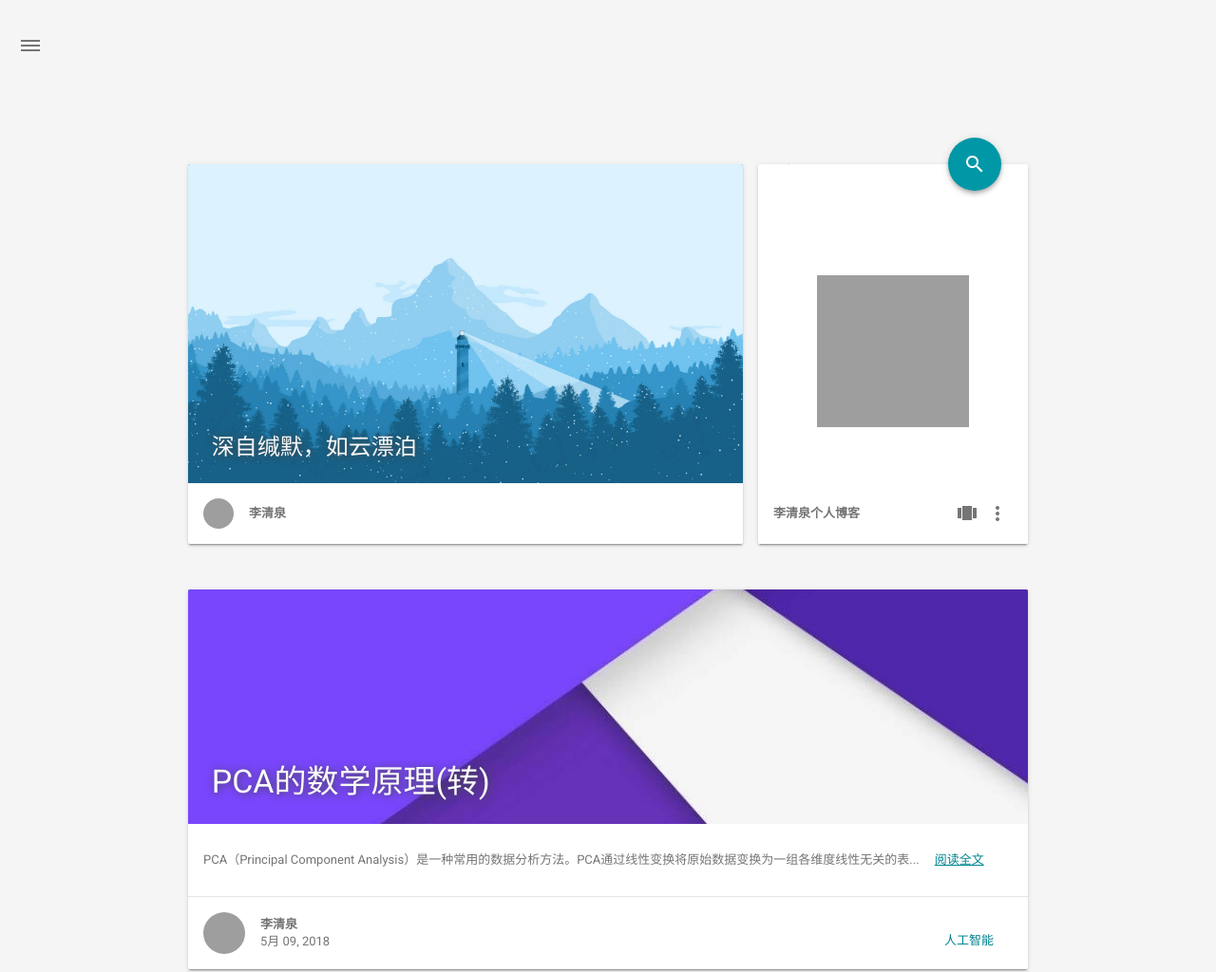
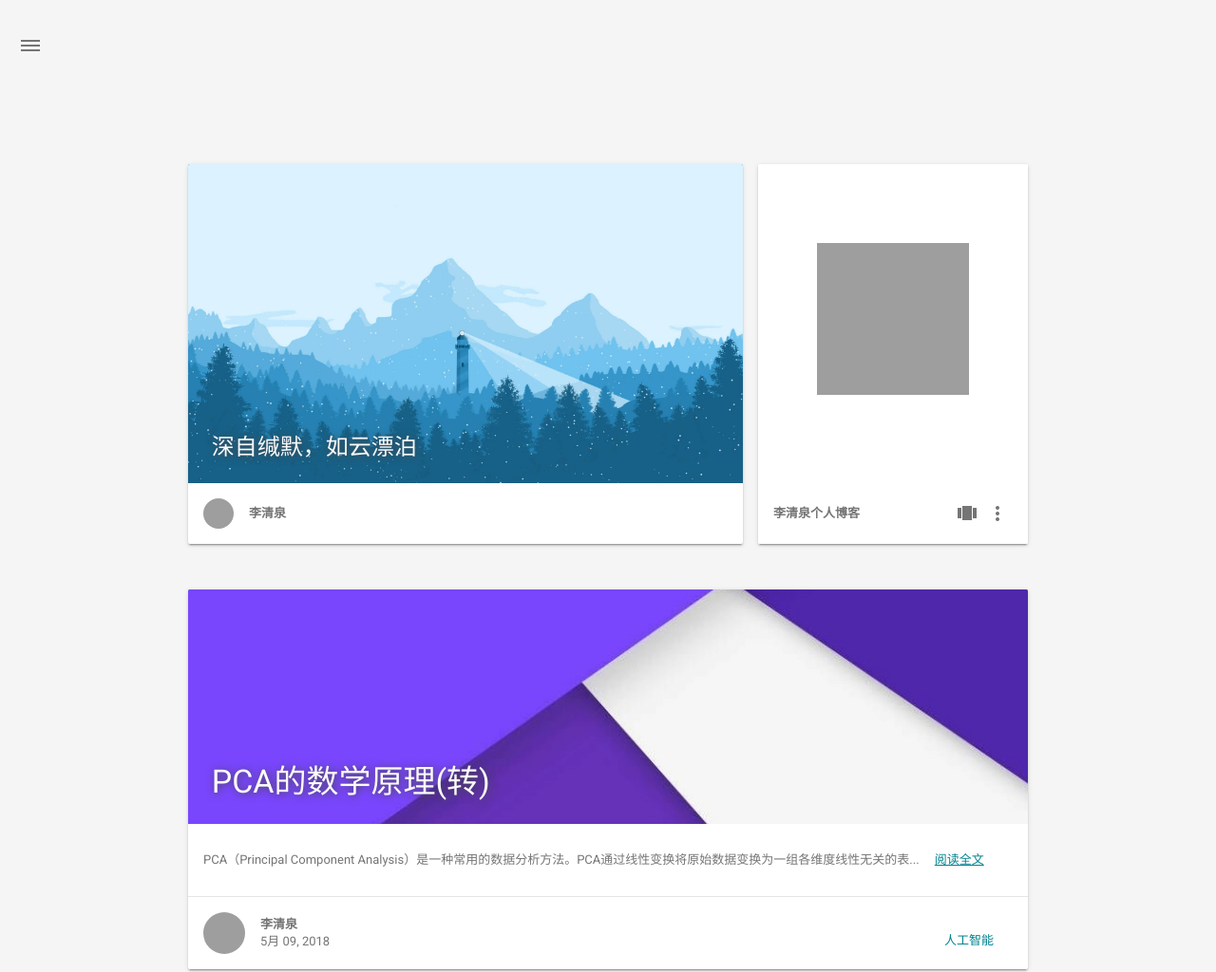
Before and after one commit to lqq-smile/lqq-smile.github.io, a plain HTML site: page index.html in a window 1280 px wide. Shown: the top 1024 px of the page at 95% size. Drawn offline with Linux system fonts and the light colour scheme; files that its build step writes are made by us from their sources; grey boxes are pictures that could not be loaded; files whose address does not match are found by name.

Commit message:
Site updated: 2018-06-09 18:18:18

```diff
--- a/index.html
+++ b/index.html
@@ -338,20 +338,6 @@
 <div class="mdl-card mdl-shadow--2dp something-else mdl-cell mdl-cell--8-col mdl-cell--4-col-desktop index-top-block">
 
     <!-- Search -->
-
-    <!-- Google -->
-    <div class="mdl-textfield mdl-js-textfield mdl-textfield--expandable" method="post" action="">
-        <label id="search-label" class="mdl-button mdl-js-ripple-effect mdl-js-button mdl-button--fab mdl-color--accent mdl-shadow--4dp" for="search">
-            <i class="material-icons mdl-color-text--white" role="presentation">search</i>
-        </label>
-
-        <form autocomplete="off" id="search-form" method="get" action="//google.com/search" accept-charset="UTF-8" class="mdl-textfield__expandable-holder" target="_blank">
-            <input class="mdl-textfield__input search-input" type="search" name="q" id="search" placeholder="">
-            <label id="search-form-label" class="mdl-textfield__label" for="search"></label>
-
-            <input type="hidden" name="sitesearch" value="https://lqq-smile.github.io/blog">
-        </form>
-    </div>
 
 
 
```
